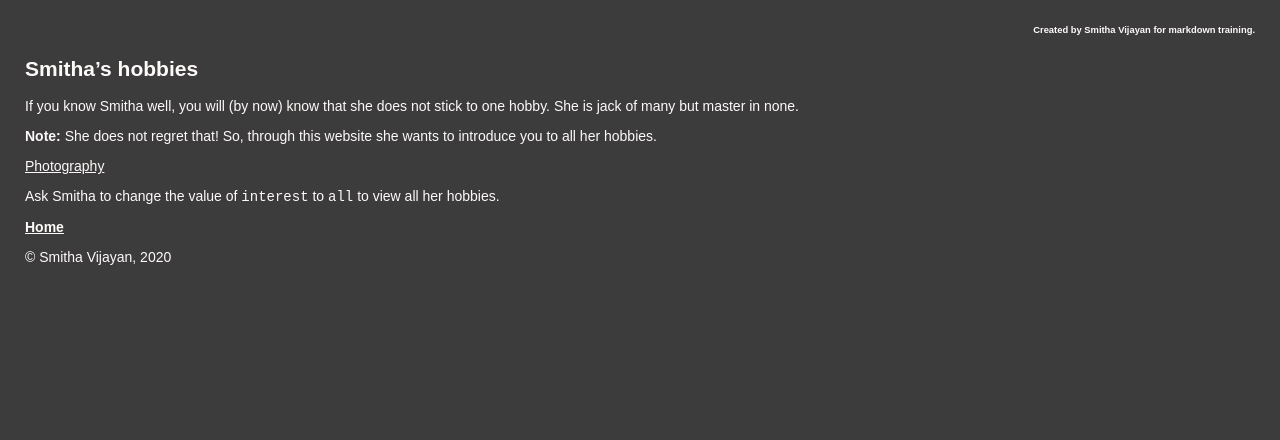
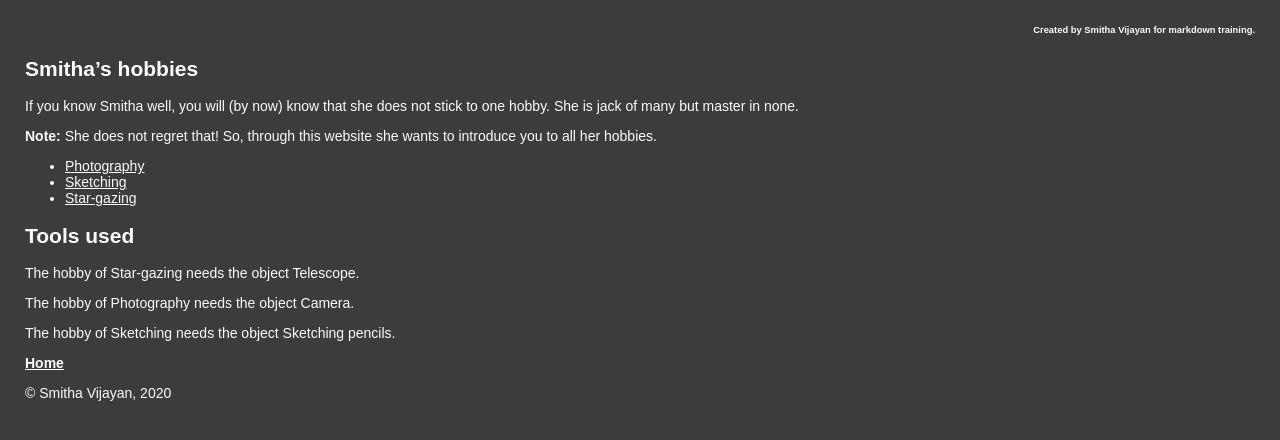
Before and after one commit to smithavijayan/meetmyhobbies, a Jekyll site: the page built from topics/hobbies.md, in a window 1280 px wide. Shown: the top 440 px of the page. Built offline with Jekyll 4.4.1, drawn with Linux system fonts in a browser that asks for light colours; our own code applies the rules of GitHub Pages for plain Markdown files.

Commit message:
Testing print of a certain text based on value of a global variable.

```diff
--- a/_config.yml
+++ b/_config.yml
@@ -1,3 +1,3 @@
 name: Smitha Vijayan
 shortname: Smitha
-interest: photography
+interest: all
--- a/topics/hobbies.md
+++ b/topics/hobbies.md
@@ -32,4 +32,12 @@ Ask Smitha to change the value of `interest` to `all` to view all her hobbies.
 Ask Smitha to change the value of `interest` to `all` to view all her hobbies.
 {% endif %}
 
+{% if site.interest == "all" %}
+## Tools used
+
+{% for items in site.data.data_file %}
+The hobby of {{ items.hobby }} needs the object {{ items.object }}.
+{% endfor %}
+{% endif %}
+
 **[Home](../index.md)**
```
